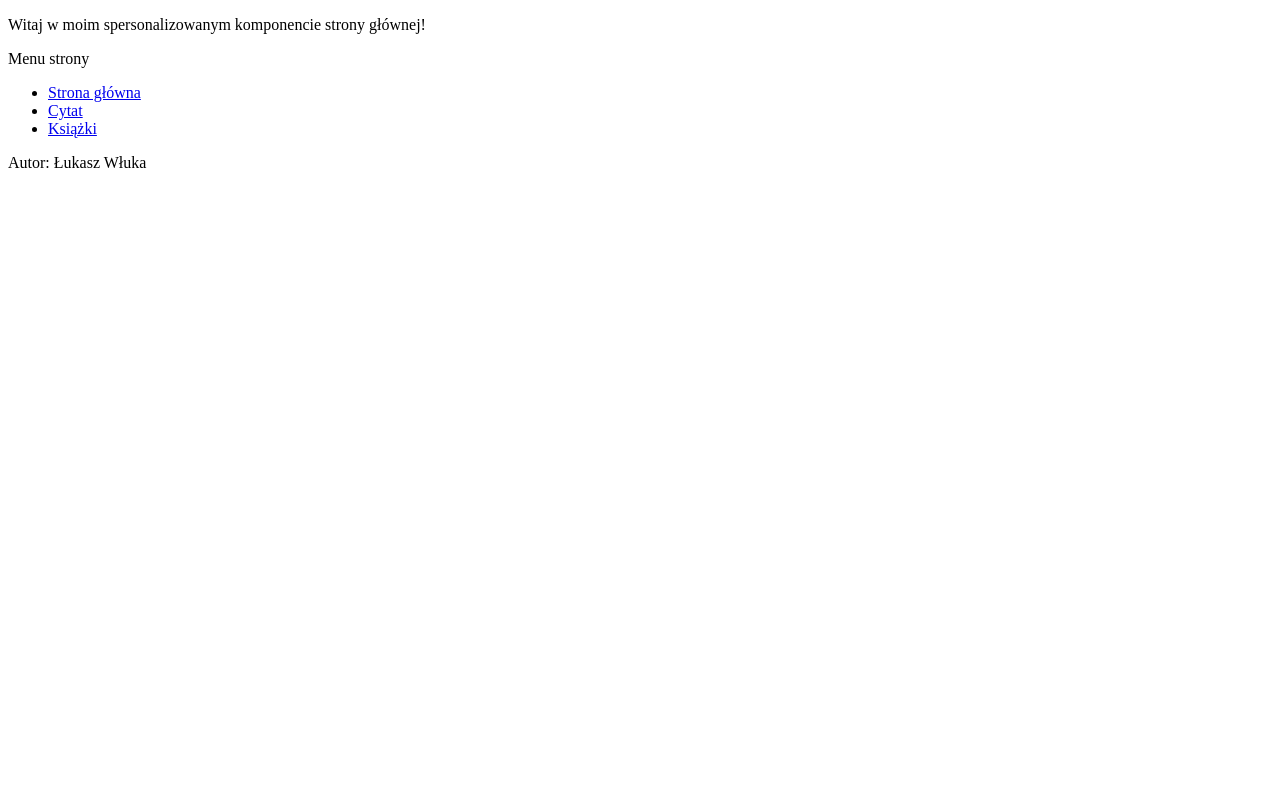
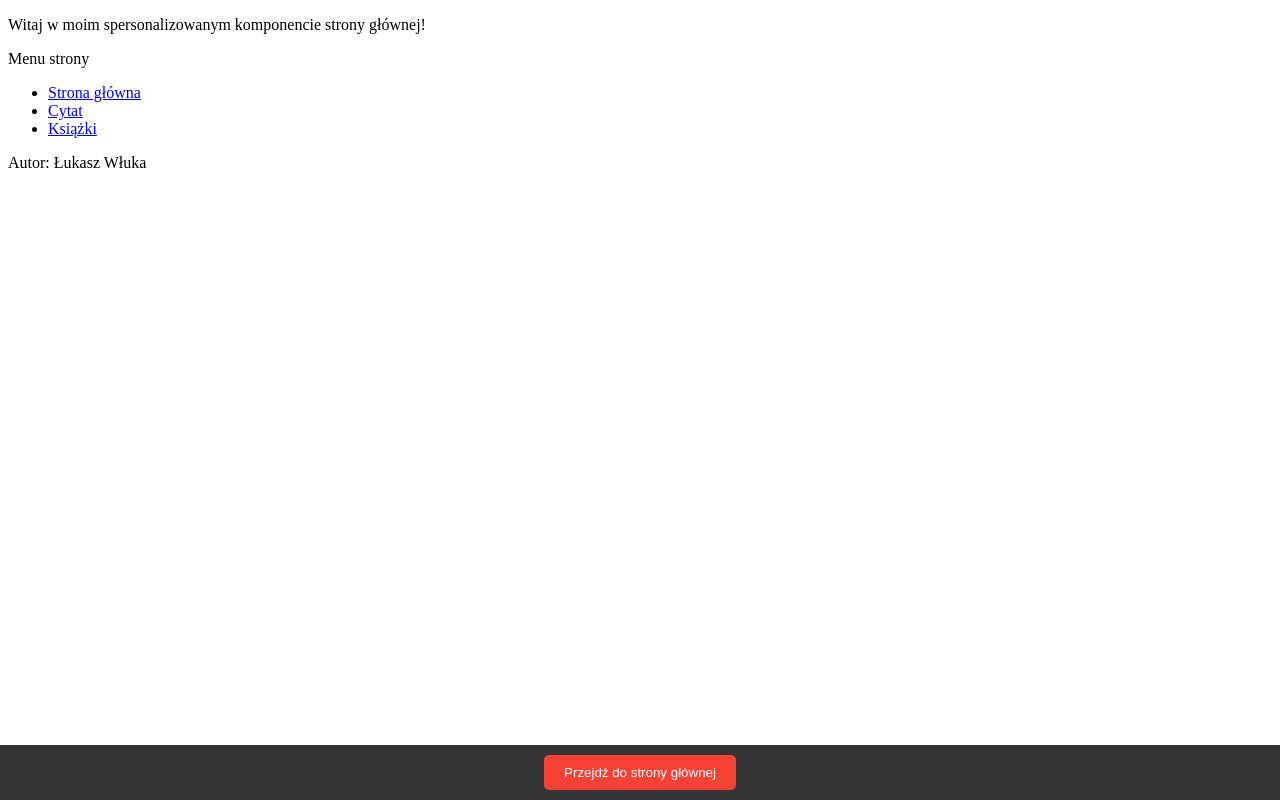
Before and after one commit to luk4sz98/angular-app, an Angular app: page /home in a window 1280 px wide. Built offline with nearby package versions, Linux system fonts and the light colour scheme.

Commit message:
footer component

```diff
--- a/angular.json
+++ b/angular.json
@@ -91,5 +91,8 @@
         }
       }
     }
+  },
+  "cli": {
+    "analytics": false
   }
 }
--- /dev/null
+++ b/src/app/Shared/footer/footer.component.css
@@ -0,0 +1,24 @@
+.footer {
+    position: fixed;
+    bottom: 0;
+    left: 0;
+    width: 100%;
+    background-color: #333;
+    padding: 10px 0;
+    text-align: center;
+  }
+
+  .footer-button {
+    display: inline-block;
+    padding: 10px 20px;
+    background-color: #f44336;
+    color: white;
+    border: none;
+    border-radius: 5px;
+    cursor: pointer;
+    transition: background-color 0.3s;
+  }
+
+  .footer-button:hover {
+    background-color: #d32f2f;
+  }
--- /dev/null
+++ b/src/app/Shared/footer/footer.component.html
@@ -0,0 +1,5 @@
+<footer class="footer">
+  <button class="footer-button" (click)="goToHome()">
+    Przejdź do strony głównej
+  </button>
+</footer>
--- /dev/null
+++ b/src/app/Shared/footer/footer.component.ts
@@ -0,0 +1,16 @@
+import { Component } from '@angular/core';
+import { Router } from '@angular/router';
+
+@Component({
+  selector: 'app-footer',
+  templateUrl: './footer.component.html',
+  styleUrls: ['./footer.component.css']
+})
+export class FooterComponent {
+
+  constructor(private router: Router) { }
+
+  goToHome() {
+    this.router.navigate(['/']);
+  }
+}
--- a/src/app/app.component.html
+++ b/src/app/app.component.html
@@ -1 +1,2 @@
 <router-outlet></router-outlet>
+<app-footer></app-footer>
--- a/src/app/app.module.ts
+++ b/src/app/app.module.ts
@@ -8,6 +8,7 @@ import { QuoteComponent } from './Quote/quote/quote.component';
 import { BooksComponent } from './Books/books/books.component';
 import { FormsModule } from '@angular/forms';
 import { BookComponent } from './Books/book/book.component';
+import { FooterComponent } from './Shared/footer/footer.component';
 
 @NgModule({
   declarations: [
@@ -15,7 +16,8 @@ import { BookComponent } from './Books/book/book.component';
     HomeComponent,
     QuoteComponent,
     BooksComponent,
-    BookComponent
+    BookComponent,
+    FooterComponent
   ],
   imports: [
     BrowserModule,
```
